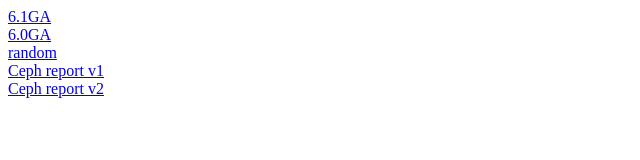
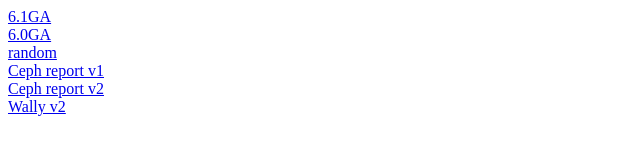
Before and after one commit to koder-ua/koder-ua.github.io, a plain HTML site: page index.html in a window 1280 px wide. Shown: the full height of the page, 0-640 px from the left. Drawn offline with Linux system fonts and the light colour scheme.

Commit message:
update index

```diff
--- a/index.html
+++ b/index.html
@@ -4,4 +4,5 @@
 <a href="random">random</a><br>
 <a href="report">Ceph report v1</a><br>
 <a href="report_v2">Ceph report v2</a><br>
+<a href="wally v2">Wally v2</a><br>
 </html>
```
